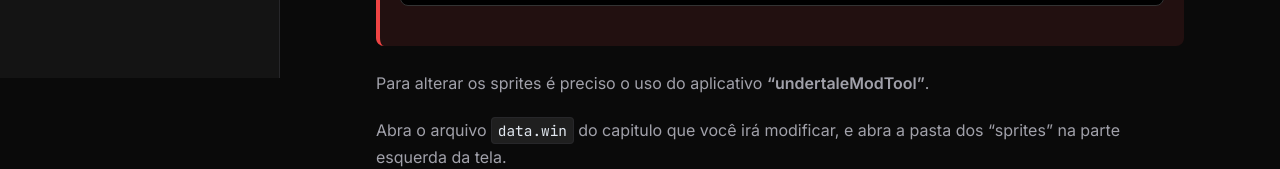
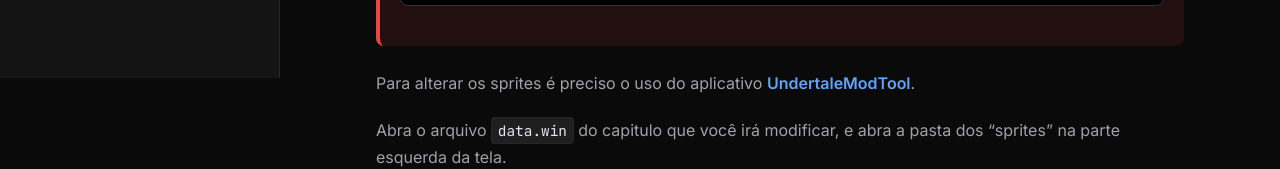
Before and after one commit to nyan-coder/dtdocs, a React (Vite) app: page /sprites in a window 1280 px wide. Shown: the part 722-891 px from the top of the page. Built offline with nearby package versions, Linux system fonts and the light colour scheme.

Commit message:
docs: add UndertaleModTool link to Sprites page

```diff
--- a/src/pages/Sprites.jsx
+++ b/src/pages/Sprites.jsx
@@ -14,7 +14,7 @@ const Sprites = () => {
                     <img src="/aviso-data.png" alt="Aviso sobre pasta correta do data.win" style={{maxWidth: '100%'}} />
                 </div>
             </div>
-            <p>Para alterar os sprites é preciso o uso do aplicativo <strong>“undertaleModTool”</strong>.</p>
+            <p>Para alterar os sprites é preciso o uso do aplicativo <a href="https://github.com/UnderminersTeam/UndertaleModTool/releases/tag/0.9.1.2" target="_blank" rel="noopener noreferrer"><strong>UndertaleModTool</strong></a>.</p>
             <p>Abra o arquivo <code>data.win</code> do capitulo que você irá modificar, e abra a pasta dos “sprites” na parte esquerda da tela.</p>
 
             <div className="code-block" style={{textAlign: 'center', backgroundColor: '#000', padding: '2rem'}}>
```
